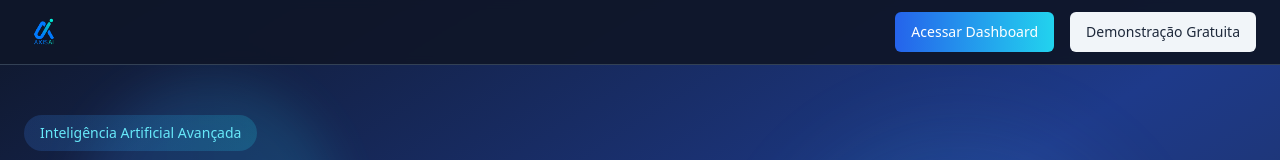
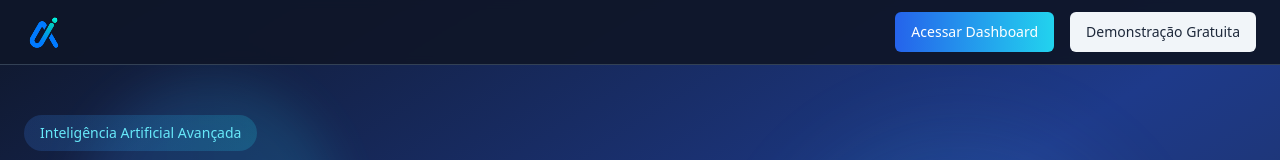
Before and after one commit to joaovitormessias/axisai-landing-page-lovable, a React (Vite) app: page / in a window 1280 px wide. Shown: the top 160 px of the page. Built offline with nearby package versions, Linux system fonts and the light colour scheme.

Commit message:
ajustando logo

```diff
--- a/src/components/Navigation.tsx
+++ b/src/components/Navigation.tsx
@@ -21,7 +21,7 @@ const Navigation = () => {
         <div className="flex items-center justify-between h-16">
           <div className="flex">
             <img
-              src="/lovable-uploads/logo_axisai_com_nome.svg"
+              src="/lovable-uploads/logo_axisai_sem_nome.svg"
               alt="AXISAI Logo"
               className="h-10 w-auto"
             />
```
